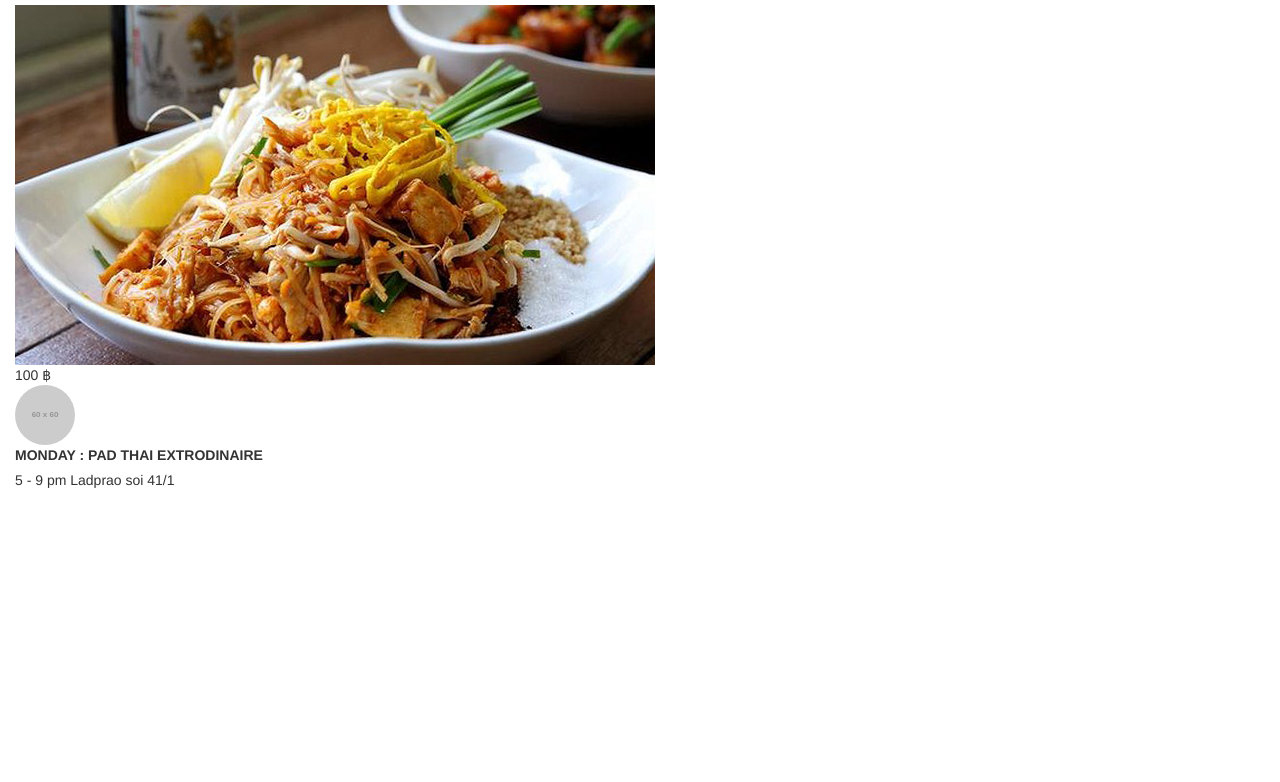
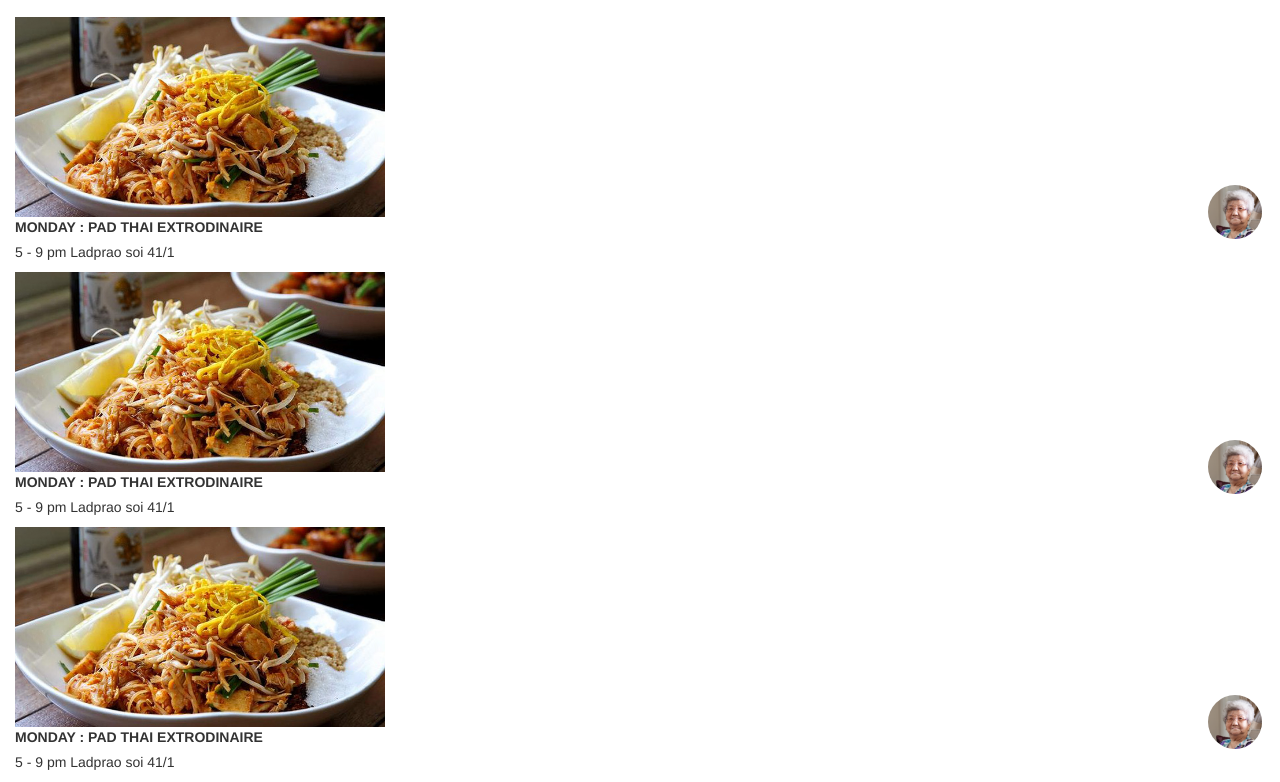
Before and after one commit to zondezatera/homecooking, a website: page application/index.html in a window 1280 px wide. Shown: the part 126-908 px from the top of the page. Before the commit the page ends 800 px from the top, so only its background shows below. Drawn offline with nearby package versions, Linux system fonts and the light colour scheme; some packages are replaced by stand-ins of ours; placeholder pictures from the web are drawn by us.

Commit message:
Update index page

```diff
--- a/application/assets/customs/styles/style.css
+++ b/application/assets/customs/styles/style.css
@@ -6,6 +6,43 @@
 .section-panel {
 	position: relative;
 }
+
+/*navbar layout*/
+.navbar-panel img {
+	width: 220px;
+	padding: 15px;
+}
+/*search box*/
+
+
+/* food list component */
+.food-list-panel .header-panel .list-food {
+	position: relative;
+}
+.food-list-panel .header-panel .list-food .cover_image  {
+	width: 370px;
+	height: 200px;
+}
+.food-list-panel .header-panel .list-food .price {
+  position: absolute;
+  top: 10px;
+  right: 20px;
+  color: #FFF;
+}
+.food-list-panel .header-panel .list-food .img-circle {
+	position: absolute;
+  bottom: -25px;
+  right: 0px;
+  width: 60px;
+  height: 60px;
+  border: 3px solid #FFF;
+}
+.food-list-panel .detail-panel label  {
+	text-transform: uppercase;
+}
+.food-list-panel .detail-panel p  {
+}
+
 /*food-product*/
 .food-product .header-panel .cover-image img {
 	width: 360px;
--- a/application/index.html
+++ b/application/index.html
@@ -9,6 +9,7 @@
 </head>
 <body ng-app="appset">
 	<div class="container-fluid" >
+		<section class="navbar-panel">
 			<div class="row">
 				<div class="col-xs-12">
 					<div class="text-center">
@@ -16,7 +17,7 @@
 					</div>
 				</div>
 			</div>
-
+		</section>
 		<section>
 			<div class="row">
 				<div class="col-xs-12">
@@ -30,22 +31,72 @@
 		    </div>
 			</div>
 		</section>
-		<section>
+		<section class="food-list-panel">
     	<div class="row">
         <div class="col-xs-12">
+        	<div class="header-panel">
         		<div class="row">
             	<div class="col-xs-12">
-            		<div>
-            			<img src="./assets/images/food1.jpg"  class="">
+            		<div class="list-food">
+            			<img src="./assets/images/food1.jpg"  class="cover_image">
 	                <div class="price">100 ฿</div>
-	                <img src="http://placehold.it/60x60" class="img-circle">
+	                <img src="./assets/images/grandma1.png" class="img-circle">
+            		</div>
+            	</div>
+            </div>
+        	</div>
+          <div class="detail-panel">
+          	<div class="row">
+            	<div class="col-xs-12">
+            		<label>MONDAY : PAD THAI EXTRODINAIRE</label>
+            		<p>5 - 9 pm Ladprao soi 41/1</p>
+            	</div>
+            </div>
           </div>
         </div>
 	  	</div>
 	  	<div class="row">
         <div class="col-xs-12">
+        	<div class="header-panel">
+        		<div class="row">
+            	<div class="col-xs-12">
+            		<div class="list-food">
+            			<img src="./assets/images/food1.jpg"  class="cover_image">
+	                <div class="price">100 ฿</div>
+	                <img src="./assets/images/grandma1.png" class="img-circle">
+            		</div>
+            	</div>
+            </div>
+        	</div>
+          <div class="detail-panel">
+          	<div class="row">
+            	<div class="col-xs-12">
             		<label>MONDAY : PAD THAI EXTRODINAIRE</label>
             		<p>5 - 9 pm Ladprao soi 41/1</p>
+            	</div>
+            </div>
+          </div>
+        </div>
+	  	</div>
+	  	<div class="row">
+        <div class="col-xs-12">
+        	<div class="header-panel">
+        		<div class="row">
+            	<div class="col-xs-12">
+            		<div class="list-food">
+            			<img src="./assets/images/food1.jpg"  class="cover_image">
+	                <div class="price">100 ฿</div>
+	                <img src="./assets/images/grandma1.png" class="img-circle">
+            		</div>
+            	</div>
+            </div>
+        	</div>
+          <div class="detail-panel">
+          	<div class="row">
+            	<div class="col-xs-12">
+            		<label>MONDAY : PAD THAI EXTRODINAIRE</label>
+            		<p>5 - 9 pm Ladprao soi 41/1</p>
+            	</div>
             </div>
           </div>
         </div>
```
Lines whose indentation alone changed are shown as unchanged.
